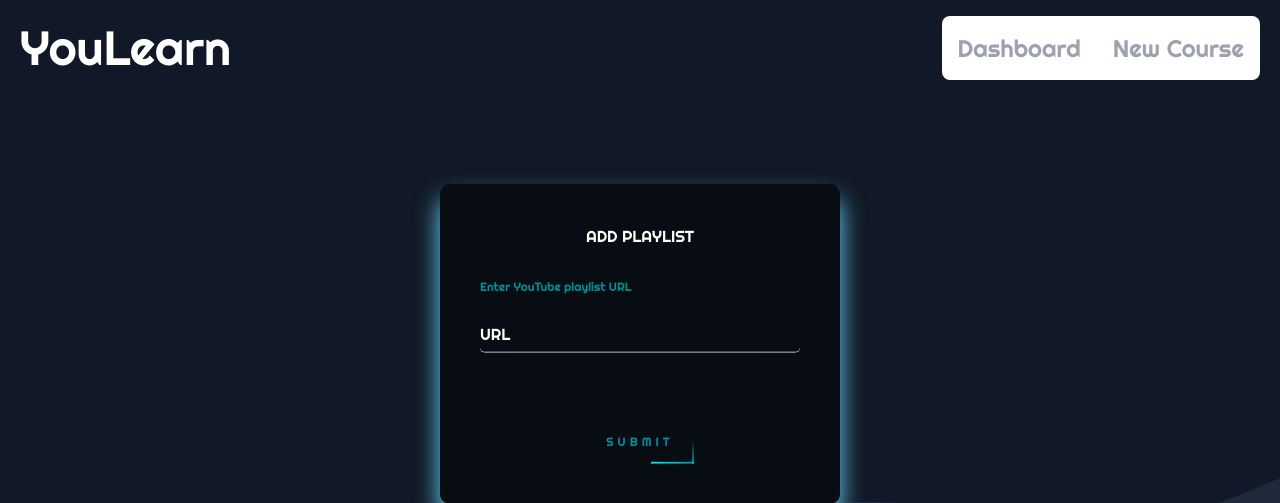
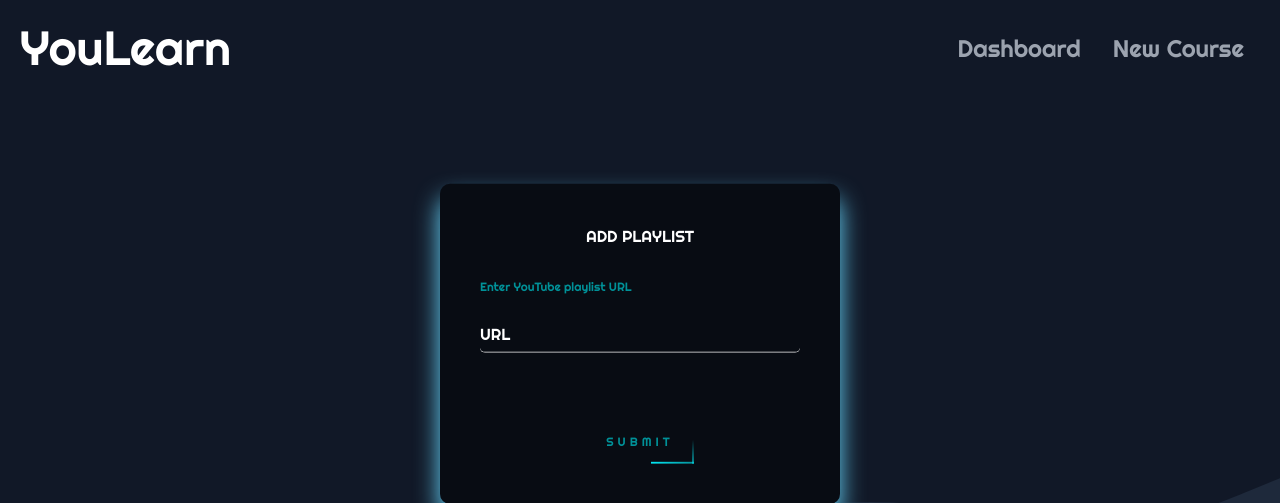
Before and after one commit to notnotrachit/youlearn, a Flask app: page /create_course in a window 1280 px wide. Shown: the top 503 px of the page. Run offline with Flask 2, Linux system fonts and the light colour scheme; some libraries are stand-ins or nearby versions.

Commit message:
fixed few issues

```diff
--- a/main.py
+++ b/main.py
@@ -11,9 +11,9 @@ app = Flask(__name__,
 invidious_base_url = 'https://inv.riverside.rocks'
 
 def get_invidious_url():
-    inv_api="https://api.invidious.io/instances.json?pretty=1&sort_by=api,health"
-    r = requests.get(inv_api)
-    data = r.json()
+    # inv_api="https://api.invidious.io/instances.json?pretty=1&sort_by=api,health"
+    # r = requests.get(inv_api)
+    # data = r.json()
     #return(data[0][1]['uri'])
     return "https://inv.riverside.rocks/"
 
@@ -65,7 +65,7 @@ def course(id):
     except:
         previous_video = None
     complete_percentage = round((len(watched)/course['videoCount'])*100)
-    return render_template('course.html', course=course, current_video=current_video, next=next_video, prev=previous_video, complete_percentage=complete_percentage)
+    return render_template('course.html', course=course, current_video=current_video, next=next_video, prev=previous_video, complete_percentage=complete_percentage, inv_url=get_invidious_url())
 
 @app.route('/course/<id>/video/<video_id>/watched', methods=['GET'])
 def watched(id, video_id):
--- a/templates/base.html
+++ b/templates/base.html
@@ -24,13 +24,13 @@
           <svg class="w-6 h-6" aria-hidden="true" fill="currentColor" viewBox="0 0 20 20" xmlns="http://www.w3.org/2000/svg"><path fill-rule="evenodd" d="M3 5a1 1 0 011-1h12a1 1 0 110 2H4a1 1 0 01-1-1zM3 10a1 1 0 011-1h12a1 1 0 110 2H4a1 1 0 01-1-1zM3 15a1 1 0 011-1h12a1 1 0 110 2H4a1 1 0 01-1-1z" clip-rule="evenodd"></path></svg>
         </button>
         <div class="hidden w-full md:block md:w-auto" id="navbar-dropdown">
-          <ul class="flex flex-col p-4 mt-4 border border-gray-100 rounded-lg bg-gray-50 md:flex-row md:space-x-8 md:mt-0 md:text-sm md:font-medium md:border-0 md:bg-white bg-gray-800 md:bg-gray-900 border-gray-700">
+          <ul class="bg-transparent flex flex-col p-4 mt-4 border border-gray-100 rounded-lg bg-gray-50 md:flex-row md:space-x-8 md:mt-0 md:text-sm md:font-medium md:border-0  border-gray-700">
             <li>
-              <a href="/" class="text-2xl block py-2 pl-3 pr-4 rounded md:hover:bg-transparent md:border-0 md:p-0 text-gray-400 md:hover:text-white hover:bg-gray-700 hover:text-white md:hover:bg-transparent" aria-current="page">Dashboard</a>
+              <a href="/" class="text-2xl block py-2 pl-3 pr-4 rounded md:hover:bg-transparent md:border-0 md:p-0 text-gray-400 md:hover:text-white hover:bg-gray-700 hover:text-white md:hover:bg-transparent bg-transparent" aria-current="page">Dashboard</a>
             </li>
 
             <li>
-              <a href="/create_course" class=" text-2xl block py-2 pl-3 pr-4 rounded md:hover:bg-transparent md:border-0 md:p-0 text-gray-400 md:hover:text-white hover:bg-gray-700 hover:text-white md:hover:bg-transparent">New Course</a>
+              <a href="/create_course" class=" text-2xl block py-2 pl-3 pr-4 rounded md:hover:bg-transparent md:border-0 md:p-0 text-gray-400 md:hover:text-white hover:bg-gray-700 hover:text-white md:hover:bg-transparent bg-transparent">New Course</a>
             </li>
           </ul>
         </div>
--- a/templates/course.html
+++ b/templates/course.html
@@ -9,20 +9,20 @@
     <div style="align-items: center;" class="flex justify-evenly content-center place-content-center align-center">
         {% if prev %}
             <div class="relative bg-blue-700/30 p-5 rounded-lg w-[500] h-[270]">
-            <img style="object-fit:cover;object-position:cover;" class="rounded-lg w-full h-full " src="{{prev.videoThumbnails.3.url}}" alt="image2">
+            <img style="object-fit:cover;object-position:cover;" class="rounded-lg w-full h-full " src="{{inv_url}}vi/{{prev.videoId}}/hqdefault.jpg" alt="image2">
             <center><span class="text-white">Previous Video</span></center>
             </div>
         {% endif %}
         <a href="/course/{{course.key}}/video/{{current_video.videoId}}">
             <div class="bg-blue-200/70 p-5 rounded-lg w-[560] h-[315]">
-            <img style="object-fit:cover;object-position:cover;" class="rounded-lg w-full h-full " src="{{current_video.videoThumbnails.3.url}}" alt="image2">
+            <img style="object-fit:cover;object-position:cover;" class="rounded-lg w-full h-full " src="{{inv_url}}vi/{{current_video.videoId}}/hqdefault.jpg" alt="image2">
             <center><span class="text-white">Continue Watching</span></center>
             </div>
         <a>
         {%if next %}
         <a href="#">
             <div class="bg-blue-700/30 p-5 rounded-lg w-[500] h-[270]">
-            <img style="object-fit:cover;object-position:cover;" class="rounded-lg w-full h-full " src="{{next.videoThumbnails.3.url}}" alt="image3">
+            <img style="object-fit:cover;object-position:cover;" class="rounded-lg w-full h-full " src="{{inv_url}}vi/{{next.videoId}}/hqdefault.jpg" alt="image3">
             <center><span class="text-white">Upcoming Video</span></center>
             </div>
         </a>
--- a/templates/vid.html
+++ b/templates/vid.html
@@ -34,7 +34,7 @@
         <div class="flex mb-2 my-10">
         <a href="#">
             <div class="w-[168] h-[94] mr-2">
-        <img width="168" height="94" class="rounded-lg hover:scale-110 hover:rounded-none ease-in duration-100" src="{{video.videoThumbnails.5.url}}" alt="thumbnail"></div></a>
+        <img width="168" height="94" class="rounded-lg hover:scale-110 hover:rounded-none ease-in duration-100" src="{{inv_url}}vi/{{video.videoId}}/default.jpg" alt="thumbnail"></div></a>
         <a href="#"><span class="text-white hover:text-[#5EE2D2] hover:underline">{{video.title}}</span></a>
         </div>
         {% endfor %}
```
